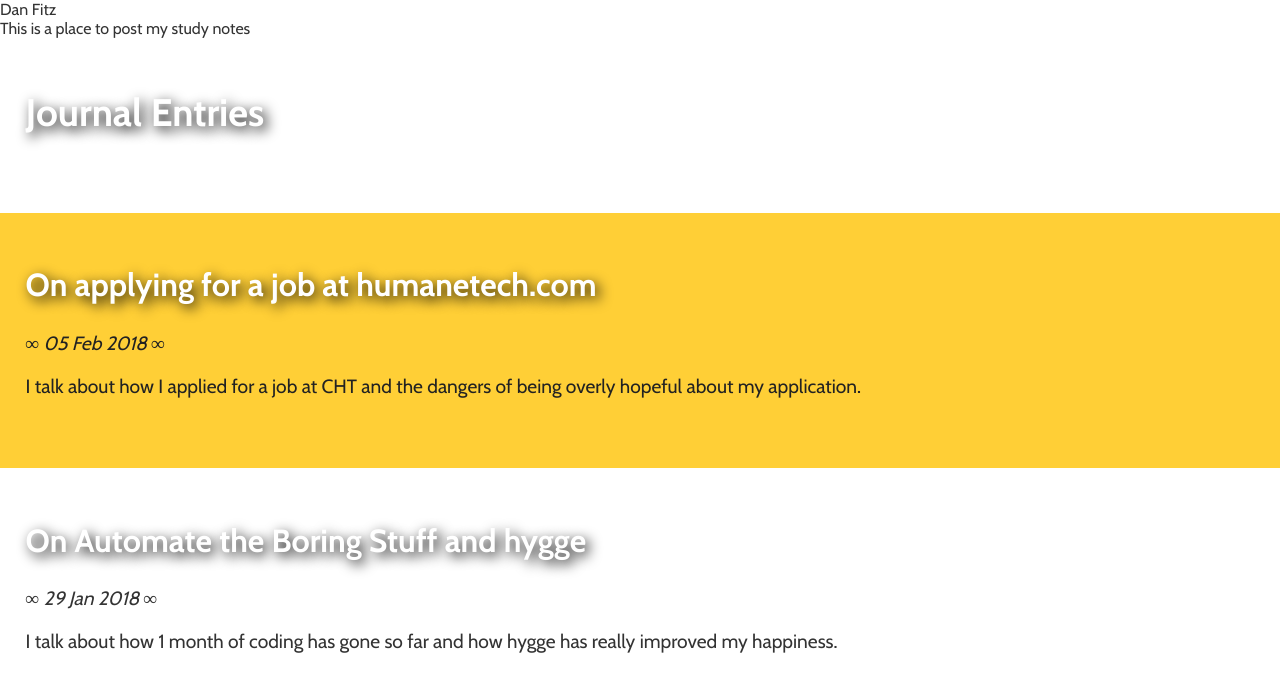
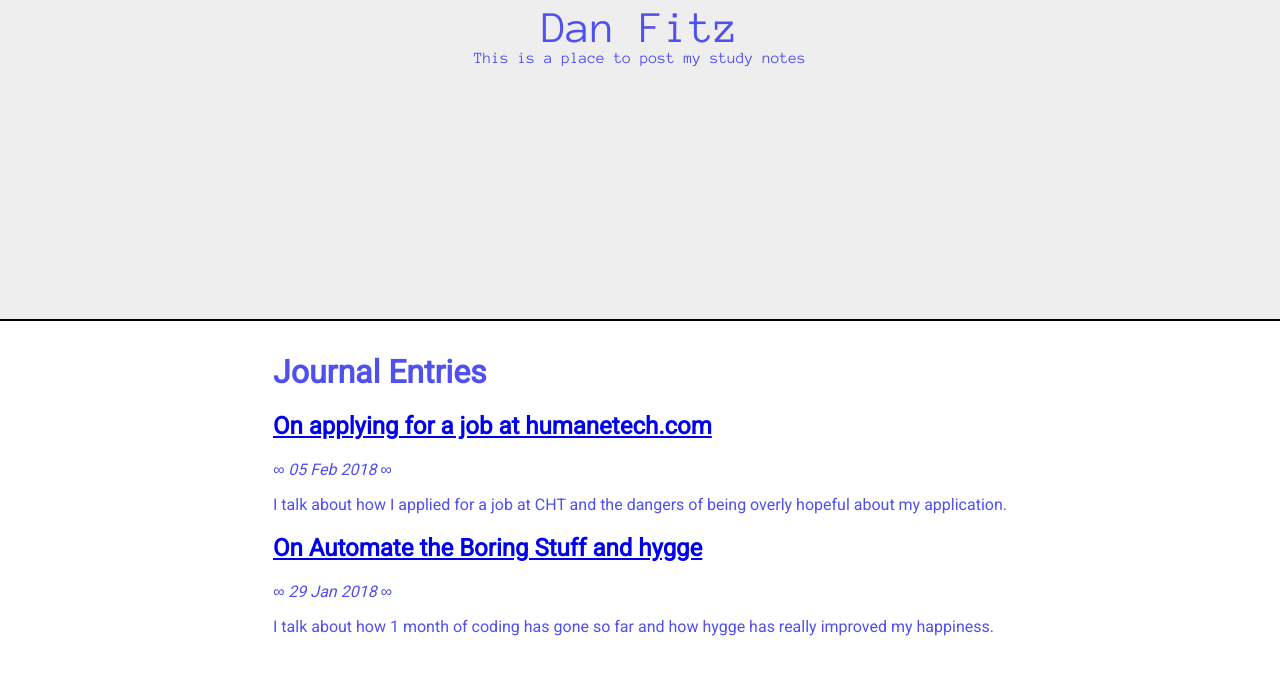
Before and after one commit to danfitz/danielfitz.github.io, a Jekyll site: the page built from journal/index.html, in a window 1280 px wide. Shown: the top 692 px of the page. Built offline with Jekyll 4.4.1, drawn with Linux system fonts in a browser that asks for light colours.

Commit message:
Update main.css

```diff
--- a/css/main.css
+++ b/css/main.css
@@ -1,175 +1,49 @@
-/* Google Font Import */
-@import url('https://fonts.googleapis.com/css?family=Cabin:400,700');
+@import url('https://fonts.googleapis.com/css?family=Roboto');
+@import url('https://fonts.googleapis.com/css?family=Anonymous+Pro');
 
-/* General */
-body {
-	box-sizing: border-box;
-  font-family: Cabin;
-  color: #333;
-  margin: 0 auto;
+:root {
+  font-family: "Roboto", sans-serif;
+  color: #5050F0;
 }
 
-h1, h2, h3, h4 {
-  color: #fff;
-  text-shadow: 0.3vmax 0.3vmax 1vmax black;
+body {
+  margin: 0;
+  display: grid;
+  grid-template-rows: repeat(auto-fill, 1fr);
 }
 
-h1 {font-size: 6vmax;}
-h2 {font-size: 5vmax;}
-h3 {font-size: 4vmax;}
-
-p {
-  font-size: 3vmax;
+header {
+  background-color: #eee;
+  padding: 5px;
+  border-bottom: 2px solid black;
+  font-family: "Anonymous Pro", sans-serif;
+  display: flex;
+  flex-direction: column;
+  align-items: center;
 }
 
-p .meta {
-	color: #333;
-	font-style: italic;
-	font-size: 2vmax;
+#siteTitle {
+  font-size: 45px;
 }
 
-/* Content */
-
-#content {
-  float: left;
-  width: 80%;
-  display: block;
-  background-color: #ffc405;
+main {
+  padding-top: 10px;
+  display: flex;
+  flex-direction: row;
+  flex-wrap: wrap;
+  justify-content: center;
 }
 
-.container {
-  margin: 0 auto;
-}
-
-/* Header */
-
-#header {
-  float: right;
-  width: 20%;
-  height: 100%;
-  display: inline-block;
-  position: fixed;
-  text-align: center;
-  background-color: #4169e1;
-}
-
-#header-author {
-  height: 80%;
-  width: 80%;
-  display: block;
-  margin: 40px auto;
-	padding: 0;
-  border-radius: 180px;
-	border: 0.5vmax solid #333;
-}
-
-#header-author:hover {
-	border: 0.5vmax solid #ffc405;
-}
-
-#header a {
-  text-decoration: none;
-  color: #fff;
-}
-#header a:hover {
-  color: #ffc405;
-}
-
-#header a:active {
-  color: #333;
-}
-
-#header-nav {
-}
-
-#header-nav a {
-  font-size: 3vmax;
-}
-
-#header-title {
-  font-size: 6vmax;
-}
-
-/* Posts */
-
-#posts {
-}
-
-.post-container {
-  padding: 2vmax 2vmax 4vmax 2vmax;
-	clear: right; /* this clears the float: right in the .featured-image selector */
-}
-
-.post-container:nth-child(even) {
-	background-color: #FFCF36;
-	color: #222;
-}
-
-.post-container a {
-	text-decoration: none;
-	color: #fff;
-}
-
-.post-container a:hover {
-	color: #4169e1;
-}
-
-.featured-image {
-	width: 87.5%;
-	border: 0.5vmax solid white;
-	margin: 2vmax;
-}
-
-a:hover .featured-image {
-	border: 0.5vmax solid #4169e1;
-}
-
-/* Footer */
-
-#about-footer {
-  background-color: #333;
-  color: #fff;
+.boxItem {
+  background: #4FF04F;
+  margin: 20px;
+  width: 100px;
+  height: 100px;
+  line-height: 90px;
+  font-size: 14px;
   text-align: center;
 }
 
-#footer-author {
-  height: 20%;
-  width: 20%;
-  border-radius: 180px;
-	border: 0.5vw solid #ffc405;
+.boxItem:hover {
+  box-shadow: 0 0 5px 5px #4FF04F;
 }
-
-#about-footer .container {
-  padding: 30px;
-}
-
-/* @media */
-
-@media (min-width: 992px) {
-	h1 {font-size: 3vmax;}
-	h2 {font-size: 2.5vmax;}
-	h3 {font-size: 2vmax;}
-
-	p {
-  	font-size: 1.5vmax;
-	}
-
-	p .meta {
-		font-size: 0.75vmax;
-	}
-
-	#header-nav a {
-		font-size: 3vmax;
-	}
-
-	#header-title {
-		font-size: 5vmax;
-	}
-
-	.featured-image {
-		width: 50%;
-		float: right;
-		margin: 0 0 2vmax 2vmax;
-	}
-
-}
```
